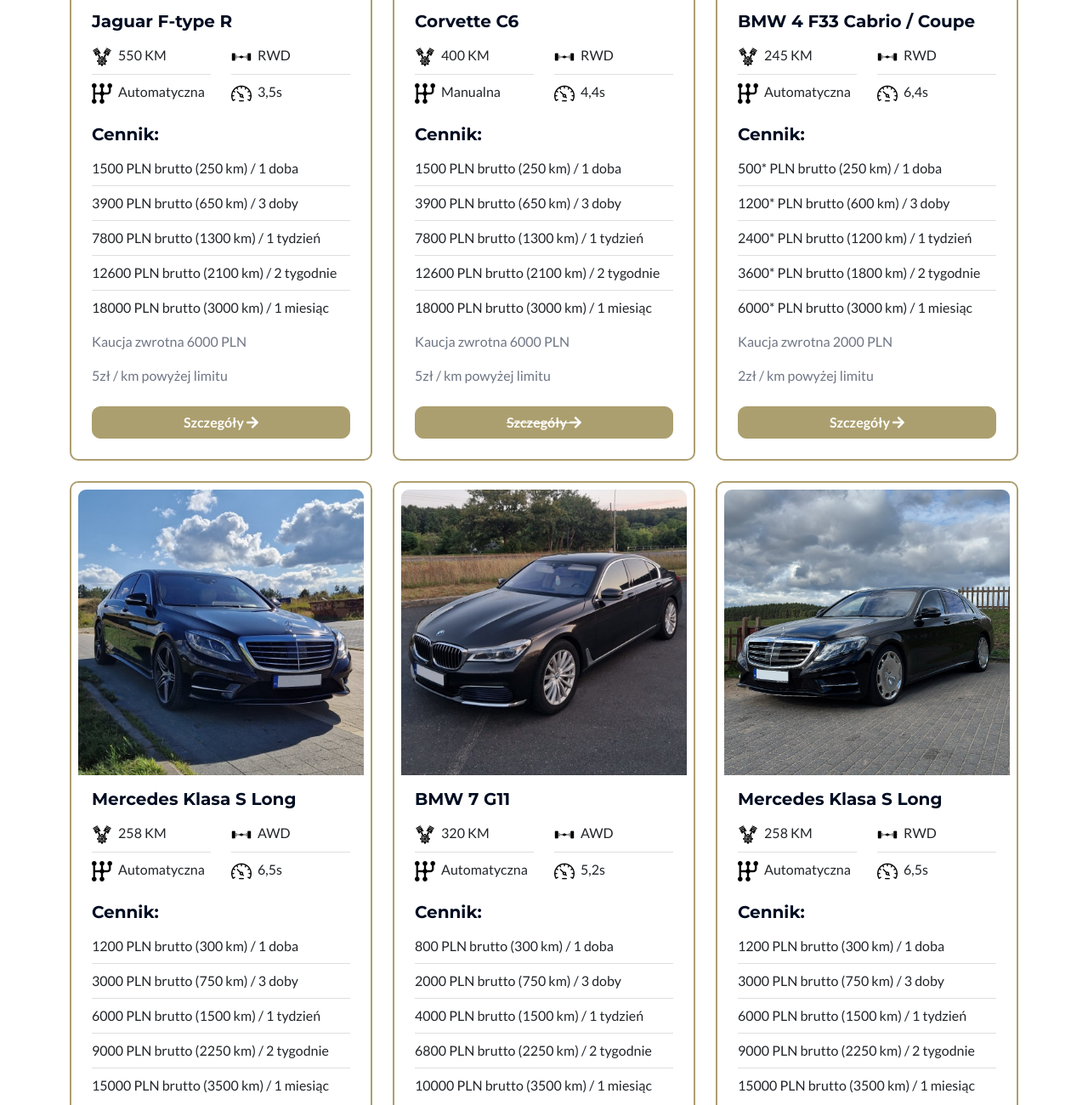
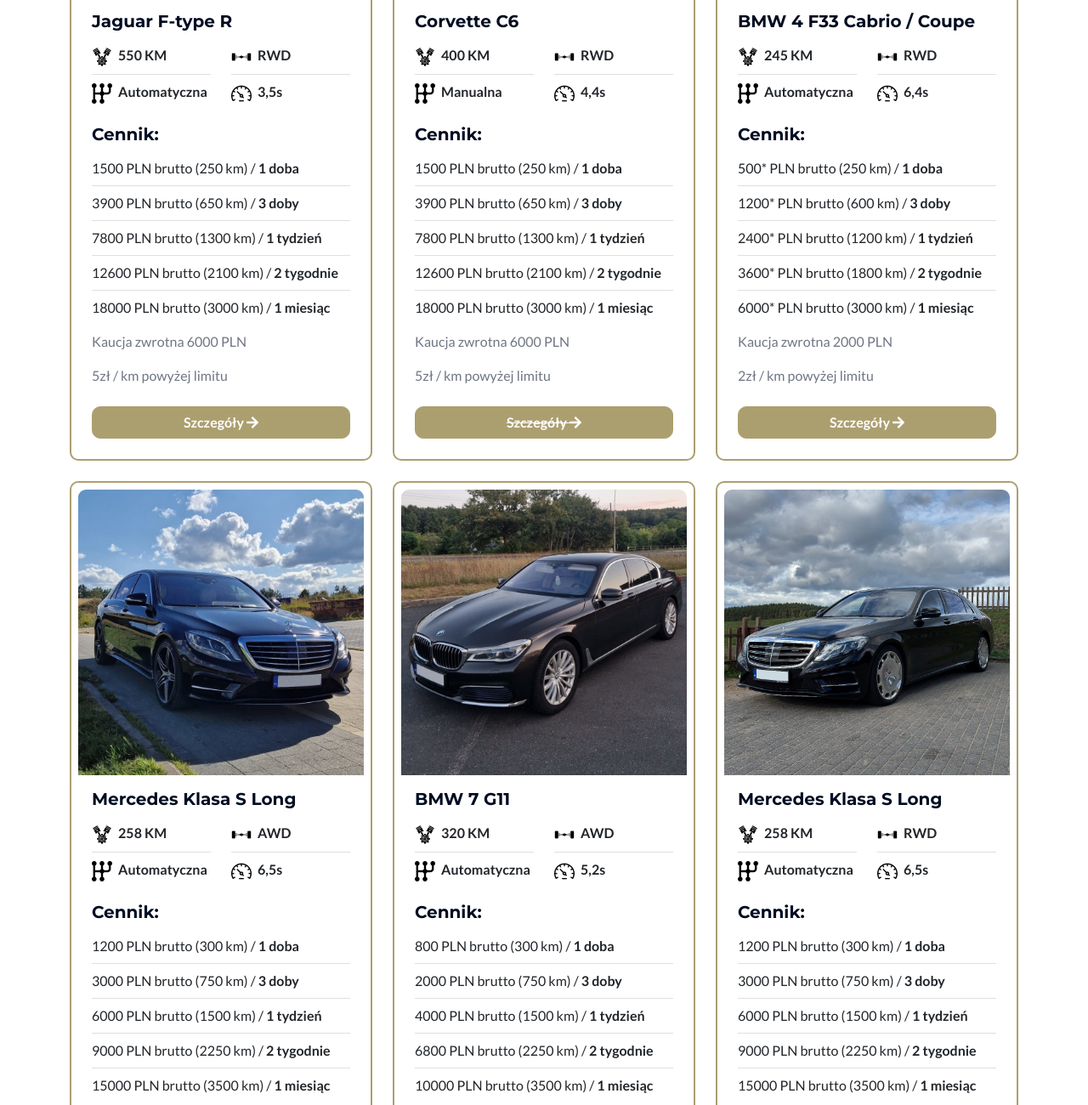
Before and after one commit to mtx210/tedicars-web, a plain HTML site: page flota.html in a window 1280 px wide. Shown: the part 682-1982 px from the top of the page at 85% size. Drawn offline with nearby package versions, Linux system fonts and the light colour scheme.

Commit message:
fleet page prices readability improvement

```diff
--- a/flota.html
+++ b/flota.html
@@ -100,24 +100,32 @@
                                 <div class="row">
                                     <div class="col">
                                         <ul class="list-group list-group-flush">
-                                            <li class="list-group-item px-0 py-2" title="Moc silnika"><img class="me-1" src="img/icons/engine.png" alt="Icon" width="24" height="24"/> 550 KM</li>
-                                            <li class="list-group-item px-0 py-2" title="Rodzaj skrzyni biegów"><img class="me-1" src="img/icons/transmission.png" alt="Icon" width="24" height="24"/> Automatyczna</li>
+                                            <li class="list-group-item fw-bold px-0 py-2" title="Moc silnika">
+                                                <img class="me-1" src="img/icons/engine.png" alt="Icon" width="24" height="24"/> 550 KM
+                                            </li>
+                                            <li class="list-group-item fw-bold px-0 py-2" title="Rodzaj skrzyni biegów">
+                                                <img class="me-1" src="img/icons/transmission.png" alt="Icon" width="24" height="24"/> Automatyczna
+                                            </li>
                                         </ul>
                                     </div>
                                     <div class="col">
                                         <ul class="list-group list-group-flush">
-                                            <li class="list-group-item px-0 py-2" title="Rodzaj napędu"><img class="me-1" src="img/icons/drivetrain.png" alt="Icon" width="24" height="24"/> RWD</li>
-                                            <li class="list-group-item px-0 py-2" title="Przyspieszenie do setki"><img class="me-1" src="img/icons/speedometer.png" alt="Przyspieszenie do setki" width="24" height="24"/> 3,5s</li>
+                                            <li class="list-group-item fw-bold px-0 py-2" title="Rodzaj napędu">
+                                                <img class="me-1" src="img/icons/drivetrain.png" alt="Icon" width="24" height="24"/> RWD
+                                            </li>
+                                            <li class="list-group-item fw-bold px-0 py-2" title="Przyspieszenie do setki">
+                                                <img class="me-1" src="img/icons/speedometer.png" alt="Przyspieszenie do setki" width="24" height="24"/> 3,5s
+                                            </li>
                                         </ul>
                                     </div>
                                 </div>
                                 <h5 class="card-title fw-bold pt-3">Cennik:</h5>
                                 <ul class="list-group list-group-flush mb-2">
-                                    <li class="list-group-item px-0 py-2">1500 PLN brutto (250 km) / 1 doba</li>
-                                    <li class="list-group-item px-0 py-2">3900 PLN brutto (650 km) / 3 doby</li>
-                                    <li class="list-group-item px-0 py-2">7800 PLN brutto (1300 km) / 1 tydzień</li>
-                                    <li class="list-group-item px-0 py-2">12600 PLN brutto (2100 km) / 2 tygodnie</li>
-                                    <li class="list-group-item px-0 py-2">18000 PLN brutto (3000 km) / 1 miesiąc</li>
+                                    <li class="list-group-item px-0 py-2">1500 PLN brutto (250 km) / <strong>1 doba</strong></li>
+                                    <li class="list-group-item px-0 py-2">3900 PLN brutto (650 km) / <strong>3 doby</strong></li>
+                                    <li class="list-group-item px-0 py-2">7800 PLN brutto (1300 km) / <strong>1 tydzień</strong></li>
+                                    <li class="list-group-item px-0 py-2">12600 PLN brutto (2100 km) / <strong>2 tygodnie</strong></li>
+                                    <li class="list-group-item px-0 py-2">18000 PLN brutto (3000 km) / <strong>1 miesiąc</strong></li>
                                 </ul>
                                 <p>Kaucja zwrotna 6000 PLN</p>
                                 <p>5zł / km powyżej limitu</p>
@@ -135,24 +143,32 @@
                                 <div class="row">
                                     <div class="col">
                                         <ul class="list-group list-group-flush">
-                                            <li class="list-group-item px-0 py-2" title="Moc silnika"><img class="me-1" src="img/icons/engine.png" alt="Icon" width="24" height="24"/> 400 KM</li>
-                                            <li class="list-group-item px-0 py-2" title="Rodzaj skrzyni biegów"><img class="me-1" src="img/icons/transmission.png" alt="Icon" width="24" height="24"/> Manualna</li>
+                                            <li class="list-group-item fw-bold px-0 py-2" title="Moc silnika">
+                                                <img class="me-1" src="img/icons/engine.png" alt="Icon" width="24" height="24"/> 400 KM
+                                            </li>
+                                            <li class="list-group-item fw-bold px-0 py-2" title="Rodzaj skrzyni biegów">
+                                                <img class="me-1" src="img/icons/transmission.png" alt="Icon" width="24" height="24"/> Manualna
+                                            </li>
                                         </ul>
                                     </div>
                                     <div class="col">
                                         <ul class="list-group list-group-flush">
-                                            <li class="list-group-item px-0 py-2" title="Rodzaj napędu"><img class="me-1" src="img/icons/drivetrain.png" alt="Icon" width="24" height="24"/> RWD</li>
-                                            <li class="list-group-item px-0 py-2" title="Przyspieszenie do setki"><img class="me-1" src="img/icons/speedometer.png" alt="Przyspieszenie do setki" width="24" height="24"/> 4,4s</li>
+                                            <li class="list-group-item fw-bold px-0 py-2" title="Rodzaj napędu">
+                                                <img class="me-1" src="img/icons/drivetrain.png" alt="Icon" width="24" height="24"/> RWD
+                                            </li>
+                                            <li class="list-group-item fw-bold px-0 py-2" title="Przyspieszenie do setki">
+                                                <img class="me-1" src="img/icons/speedometer.png" alt="Przyspieszenie do setki" width="24" height="24"/> 4,4s
+                                            </li>
                                         </ul>
                                     </div>
                                 </div>
                                 <h5 class="card-title fw-bold pt-3">Cennik:</h5>
                                 <ul class="list-group list-group-flush mb-2">
-                                    <li class="list-group-item px-0 py-2">1500 PLN brutto (250 km) / 1 doba</li>
-                                    <li class="list-group-item px-0 py-2">3900 PLN brutto (650 km) / 3 doby</li>
-                                    <li class="list-group-item px-0 py-2">7800 PLN brutto (1300 km) / 1 tydzień</li>
-                                    <li class="list-group-item px-0 py-2">12600 PLN brutto (2100 km) / 2 tygodnie</li>
-                                    <li class="list-group-item px-0 py-2">18000 PLN brutto (3000 km) / 1 miesiąc</li>
+                                    <li class="list-group-item px-0 py-2">1500 PLN brutto (250 km) / <strong>1 doba</strong></li>
+                                    <li class="list-group-item px-0 py-2">3900 PLN brutto (650 km) / <strong>3 doby</strong></li>
+                                    <li class="list-group-item px-0 py-2">7800 PLN brutto (1300 km) / <strong>1 tydzień</strong></li>
+                                    <li class="list-group-item px-0 py-2">12600 PLN brutto (2100 km) / <strong>2 tygodnie</strong></li>
+                                    <li class="list-group-item px-0 py-2">18000 PLN brutto (3000 km) / <strong>1 miesiąc</strong></li>
                                 </ul>
                                 <p>Kaucja zwrotna 6000 PLN</p>
                                 <p>5zł / km powyżej limitu</p>
@@ -170,24 +186,32 @@
                                 <div class="row">
                                     <div class="col">
                                         <ul class="list-group list-group-flush">
-                                            <li class="list-group-item px-0 py-2" title="Moc silnika"><img class="me-1" src="img/icons/engine.png" alt="Icon" width="24" height="24"/> 245 KM</li>
-                                            <li class="list-group-item px-0 py-2" title="Rodzaj skrzyni biegów"><img class="me-1" src="img/icons/transmission.png" alt="Icon" width="24" height="24"/> Automatyczna</li>
+                                            <li class="list-group-item fw-bold px-0 py-2" title="Moc silnika">
+                                                <img class="me-1" src="img/icons/engine.png" alt="Icon" width="24" height="24"/> 245 KM
+                                            </li>
+                                            <li class="list-group-item fw-bold px-0 py-2" title="Rodzaj skrzyni biegów">
+                                                <img class="me-1" src="img/icons/transmission.png" alt="Icon" width="24" height="24"/> Automatyczna
+                                            </li>
                                         </ul>
                                     </div>
                                     <div class="col">
                                         <ul class="list-group list-group-flush">
-                                            <li class="list-group-item px-0 py-2" title="Rodzaj napędu"><img class="me-1" src="img/icons/drivetrain.png" alt="Icon" width="24" height="24"/> RWD</li>
-                                            <li class="list-group-item px-0 py-2" title="Przyspieszenie do setki"><img class="me-1" src="img/icons/speedometer.png" alt="Przyspieszenie do setki" width="24" height="24"/> 6,4s</li>
+                                            <li class="list-group-item fw-bold px-0 py-2" title="Rodzaj napędu">
+                                                <img class="me-1" src="img/icons/drivetrain.png" alt="Icon" width="24" height="24"/> RWD
+                                            </li>
+                                            <li class="list-group-item fw-bold px-0 py-2" title="Przyspieszenie do setki">
+                                                <img class="me-1" src="img/icons/speedometer.png" alt="Przyspieszenie do setki" width="24" height="24"/> 6,4s
+                                            </li>
                                         </ul>
                                     </div>
                                 </div>
                                 <h5 class="card-title fw-bold pt-3">Cennik:</h5>
                                 <ul class="list-group list-group-flush mb-2">
-                                    <li class="list-group-item px-0 py-2">500* PLN brutto (250 km) / 1 doba</li>
-                                    <li class="list-group-item px-0 py-2">1200* PLN brutto (600 km) / 3 doby</li>
-                                    <li class="list-group-item px-0 py-2">2400* PLN brutto (1200 km) / 1 tydzień</li>
-                                    <li class="list-group-item px-0 py-2">3600* PLN brutto (1800 km) / 2 tygodnie</li>
-                                    <li class="list-group-item px-0 py-2">6000* PLN brutto (3000 km) / 1 miesiąc</li>
+                                    <li class="list-group-item px-0 py-2">500* PLN brutto (250 km) / <strong>1 doba</strong></li>
+                                    <li class="list-group-item px-0 py-2">1200* PLN brutto (600 km) / <strong>3 doby</strong></li>
+                                    <li class="list-group-item px-0 py-2">2400* PLN brutto (1200 km) / <strong>1 tydzień</strong></li>
+                                    <li class="list-group-item px-0 py-2">3600* PLN brutto (1800 km) / <strong>2 tygodnie</strong></li>
+                                    <li class="list-group-item px-0 py-2">6000* PLN brutto (3000 km) / <strong>1 miesiąc</strong></li>
                                 </ul>
                                 <p>Kaucja zwrotna 2000 PLN</p>
                                 <p>2zł / km powyżej limitu</p>
@@ -205,24 +229,32 @@
                                 <div class="row">
                                     <div class="col">
                                         <ul class="list-group list-group-flush">
-                                            <li class="list-group-item px-0 py-2" title="Moc silnika"><img class="me-1" src="img/icons/engine.png" alt="Icon" width="24" height="24"/> 258 KM</li>
-                                            <li class="list-group-item px-0 py-2" title="Rodzaj skrzyni biegów"><img class="me-1" src="img/icons/transmission.png" alt="Icon" width="24" height="24"/> Automatyczna</li>
+                                            <li class="list-group-item fw-bold px-0 py-2" title="Moc silnika">
+                                                <img class="me-1" src="img/icons/engine.png" alt="Icon" width="24" height="24"/> 258 KM
+                                            </li>
+                                            <li class="list-group-item fw-bold px-0 py-2" title="Rodzaj skrzyni biegów">
+                                                <img class="me-1" src="img/icons/transmission.png" alt="Icon" width="24" height="24"/> Automatyczna
+                                            </li>
                                         </ul>
                                     </div>
                                     <div class="col">
                                         <ul class="list-group list-group-flush">
-                                            <li class="list-group-item px-0 py-2" title="Rodzaj napędu"><img class="me-1" src="img/icons/drivetrain.png" alt="Icon" width="24" height="24"/> AWD</li>
-                                            <li class="list-group-item px-0 py-2" title="Przyspieszenie do setki"><img class="me-1" src="img/icons/speedometer.png" alt="Przyspieszenie do setki" width="24" height="24"/> 6,5s</li>
+                                            <li class="list-group-item fw-bold px-0 py-2" title="Rodzaj napędu">
+                                                <img class="me-1" src="img/icons/drivetrain.png" alt="Icon" width="24" height="24"/> AWD
+                                            </li>
+                                            <li class="list-group-item fw-bold px-0 py-2" title="Przyspieszenie do setki">
+                                                <img class="me-1" src="img/icons/speedometer.png" alt="Przyspieszenie do setki" width="24" height="24"/> 6,5s
+                                            </li>
                                         </ul>
                                     </div>
                                 </div>
                                 <h5 class="card-title fw-bold pt-3">Cennik:</h5>
                                 <ul class="list-group list-group-flush mb-2">
-                                    <li class="list-group-item px-0 py-2">1200 PLN brutto (300 km) / 1 doba</li>
-                                    <li class="list-group-item px-0 py-2">3000 PLN brutto (750 km) / 3 doby</li>
-                                    <li class="list-group-item px-0 py-2">6000 PLN brutto (1500 km) / 1 tydzień</li>
-                                    <li class="list-group-item px-0 py-2">9000 PLN brutto (2250 km) / 2 tygodnie</li>
-                                    <li class="list-group-item px-0 py-2">15000 PLN brutto (3500 km) / 1 miesiąc</li>
+                                    <li class="list-group-item px-0 py-2">1200 PLN brutto (300 km) / <strong>1 doba</strong></li>
+                                    <li class="list-group-item px-0 py-2">3000 PLN brutto (750 km) / <strong>3 doby</strong></li>
+                                    <li class="list-group-item px-0 py-2">6000 PLN brutto (1500 km) / <strong>1 tydzień</strong></li>
+                                    <li class="list-group-item px-0 py-2">9000 PLN brutto (2250 km) / <strong>2 tygodnie</strong></li>
+                                    <li class="list-group-item px-0 py-2">15000 PLN brutto (3500 km) / <strong>1 miesiąc</strong></li>
                                 </ul>
                                 <p>Kaucja zwrotna 3000 PLN</p>
                                 <p>3zł / km powyżej limitu</p>
@@ -240,24 +272,32 @@
                                 <div class="row">
                                     <div class="col">
                                         <ul class="list-group list-group-flush">
-                                            <li class="list-group-item px-0 py-2" title="Moc silnika"><img class="me-1" src="img/icons/engine.png" alt="Icon" width="24" height="24"/> 320 KM</li>
-                                            <li class="list-group-item px-0 py-2" title="Rodzaj skrzyni biegów"><img class="me-1" src="img/icons/transmission.png" alt="Icon" width="24" height="24"/> Automatyczna</li>
+                                            <li class="list-group-item fw-bold px-0 py-2" title="Moc silnika">
+                                                <img class="me-1" src="img/icons/engine.png" alt="Icon" width="24" height="24"/> 320 KM
+                                            </li>
+                                            <li class="list-group-item fw-bold px-0 py-2" title="Rodzaj skrzyni biegów">
+                                                <img class="me-1" src="img/icons/transmission.png" alt="Icon" width="24" height="24"/> Automatyczna
+                                            </li>
                                         </ul>
                                     </div>
                                     <div class="col">
                                         <ul class="list-group list-group-flush">
-                                            <li class="list-group-item px-0 py-2" title="Rodzaj napędu"><img class="me-1" src="img/icons/drivetrain.png" alt="Icon" width="24" height="24"/> AWD</li>
-                                            <li class="list-group-item px-0 py-2" title="Przyspieszenie do setki"><img class="me-1" src="img/icons/speedometer.png" alt="Przyspieszenie do setki" width="24" height="24"/> 5,2s</li>
+                                            <li class="list-group-item fw-bold px-0 py-2" title="Rodzaj napędu">
+                                                <img class="me-1" src="img/icons/drivetrain.png" alt="Icon" width="24" height="24"/> AWD
+                                            </li>
+                                            <li class="list-group-item fw-bold px-0 py-2" title="Przyspieszenie do setki">
+                                                <img class="me-1" src="img/icons/speedometer.png" alt="Przyspieszenie do setki" width="24" height="24"/> 5,2s
+                                            </li>
                                         </ul>
                                     </div>
                                 </div>
                                 <h5 class="card-title fw-bold pt-3">Cennik:</h5>
                                 <ul class="list-group list-group-flush mb-2">
-                                    <li class="list-group-item px-0 py-2">800 PLN brutto (300 km) / 1 doba</li>
-                                    <li class="list-group-item px-0 py-2">2000 PLN brutto (750 km) / 3 doby</li>
-                                    <li class="list-group-item px-0 py-2">4000 PLN brutto (1500 km) / 1 tydzień</li>
-                                    <li class="list-group-item px-0 py-2">6800 PLN brutto (2250 km) / 2 tygodnie</li>
-                                    <li class="list-group-item px-0 py-2">10000 PLN brutto (3500 km) / 1 miesiąc</li>
+                                    <li class="list-group-item px-0 py-2">800 PLN brutto (300 km) / <strong>1 doba</strong></li>
+                                    <li class="list-group-item px-0 py-2">2000 PLN brutto (750 km) / <strong>3 doby</strong></li>
+                                    <li class="list-group-item px-0 py-2">4000 PLN brutto (1500 km) / <strong>1 tydzień</strong></li>
+                                    <li class="list-group-item px-0 py-2">6800 PLN brutto (2250 km) / <strong>2 tygodnie</strong></li>
+                                    <li class="list-group-item px-0 py-2">10000 PLN brutto (3500 km) / <strong>1 miesiąc</strong></li>
                                 </ul>
                                 <p>Kaucja zwrotna 2000 PLN</p>
                                 <p>2zł / km powyżej limitu</p>
@@ -275,24 +315,32 @@
                                 <div class="row">
                                     <div class="col">
                                         <ul class="list-group list-group-flush">
-                                            <li class="list-group-item px-0 py-2" title="Moc silnika"><img class="me-1" src="img/icons/engine.png" alt="Icon" width="24" height="24"/> 258 KM</li>
-                                            <li class="list-group-item px-0 py-2" title="Rodzaj skrzyni biegów"><img class="me-1" src="img/icons/transmission.png" alt="Icon" width="24" height="24"/> Automatyczna</li>
+                                            <li class="list-group-item fw-bold px-0 py-2" title="Moc silnika">
+                                                <img class="me-1" src="img/icons/engine.png" alt="Icon" width="24" height="24"/> 258 KM
+                                            </li>
+                                            <li class="list-group-item fw-bold px-0 py-2" title="Rodzaj skrzyni biegów">
+                                                <img class="me-1" src="img/icons/transmission.png" alt="Icon" width="24" height="24"/> Automatyczna
+                                            </li>
                                         </ul>
                                     </div>
                                     <div class="col">
                                         <ul class="list-group list-group-flush">
-                                            <li class="list-group-item px-0 py-2" title="Rodzaj napędu"><img class="me-1" src="img/icons/drivetrain.png" alt="Icon" width="24" height="24"/> RWD</li>
-                                            <li class="list-group-item px-0 py-2" title="Przyspieszenie do setki"><img class="me-1" src="img/icons/speedometer.png" alt="Przyspieszenie do setki" width="24" height="24"/> 6,5s</li>
+                                            <li class="list-group-item fw-bold px-0 py-2" title="Rodzaj napędu">
+                                                <img class="me-1" src="img/icons/drivetrain.png" alt="Icon" width="24" height="24"/> RWD
+                                            </li>
+                                            <li class="list-group-item fw-bold px-0 py-2" title="Przyspieszenie do setki">
+                                                <img class="me-1" src="img/icons/speedometer.png" alt="Przyspieszenie do setki" width="24" height="24"/> 6,5s
+                                            </li>
                                         </ul>
                                     </div>
                                 </div>
                                 <h5 class="card-title fw-bold pt-3">Cennik:</h5>
                                 <ul class="list-group list-group-flush mb-2">
-                                    <li class="list-group-item px-0 py-2">1200 PLN brutto (300 km) / 1 doba</li>
-                                    <li class="list-group-item px-0 py-2">3000 PLN brutto (750 km) / 3 doby</li>
-                                    <li class="list-group-item px-0 py-2">6000 PLN brutto (1500 km) / 1 tydzień</li>
-                                    <li class="list-group-item px-0 py-2">9000 PLN brutto (2250 km) / 2 tygodnie</li>
-                                    <li class="list-group-item px-0 py-2">15000 PLN brutto (3500 km) / 1 miesiąc</li>
+                                    <li class="list-group-item px-0 py-2">1200 PLN brutto (300 km) / <strong>1 doba</strong></li>
+                                    <li class="list-group-item px-0 py-2">3000 PLN brutto (750 km) / <strong>3 doby</strong></li>
+                                    <li class="list-group-item px-0 py-2">6000 PLN brutto (1500 km) / <strong>1 tydzień</strong></li>
+                                    <li class="list-group-item px-0 py-2">9000 PLN brutto (2250 km) / <strong>2 tygodnie</strong></li>
+                                    <li class="list-group-item px-0 py-2">15000 PLN brutto (3500 km) / <strong>1 miesiąc</strong></li>
                                 </ul>
                                 <p>Kaucja zwrotna 3000 PLN</p>
                                 <p>3zł / km powyżej limitu</p>
```
